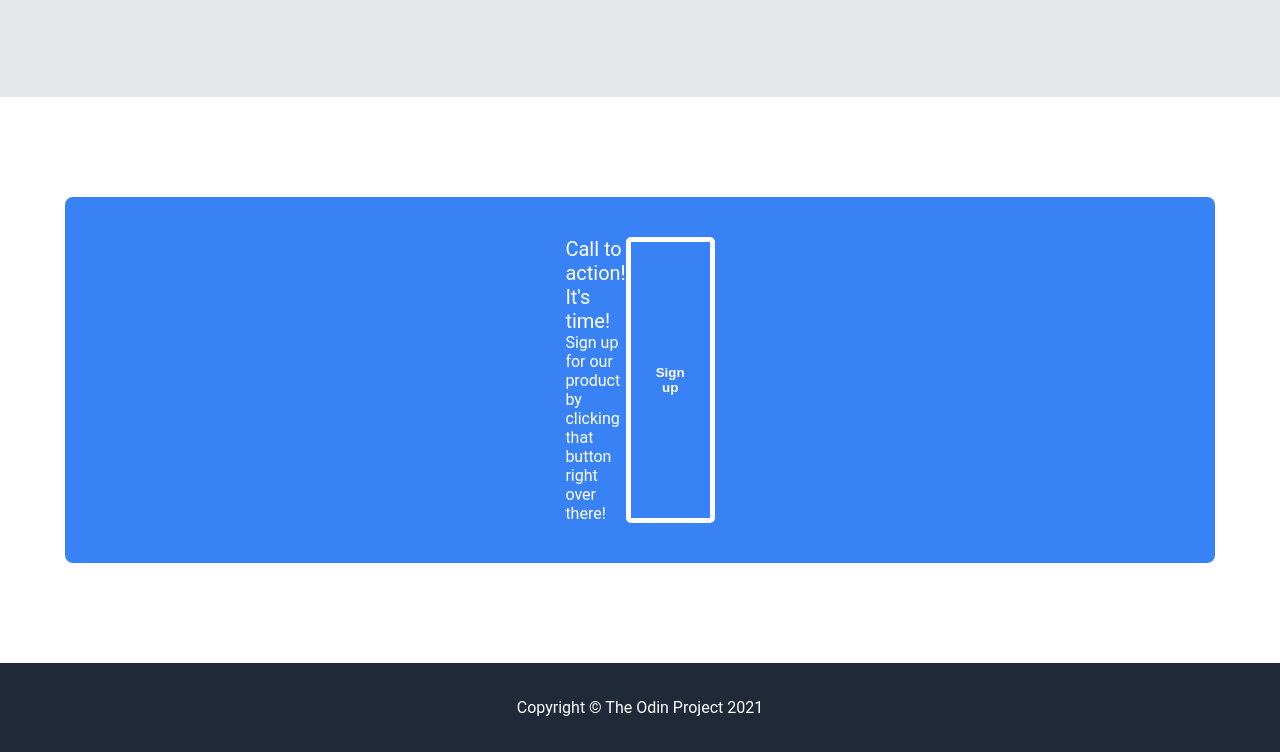
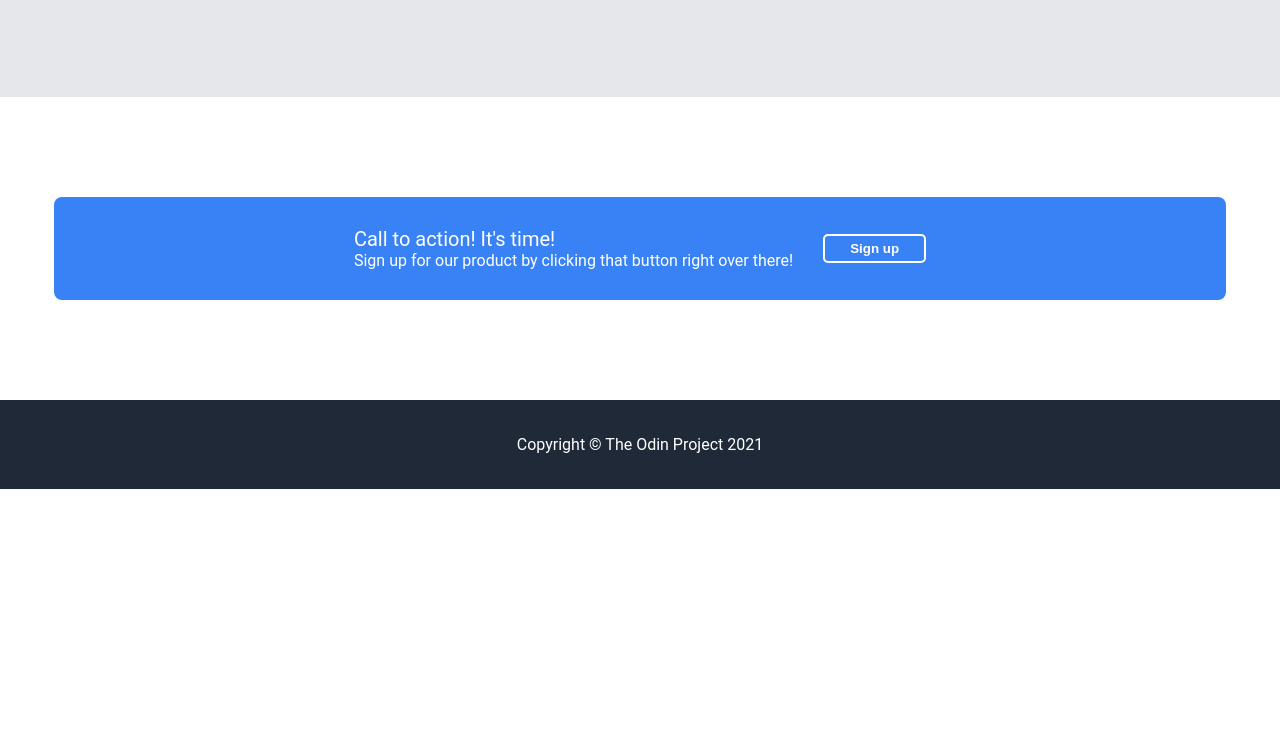
Before and after one commit to boobimatic/odin-website, a plain HTML site: page index.html in a window 1280 px wide. Shown: the part 1266-2018 px from the top of the page. After the commit the page ends 1755 px from the top, so only its background shows below. Drawn offline with Linux system fonts and the light colour scheme; a web font is replaced by a local one.

Commit message:
complete the content4 but im very confused of this one

```diff
--- a/index.html
+++ b/index.html
@@ -59,11 +59,11 @@
             <div class="Content4">
                 <div class="Content4-01">
                     <div class="Content4-1">
-                        <div>
+                        <div class="Content4-2">
                             <div class="Call">Call to action! It's time!</div>
                             Sign up for our product by clicking that button right over there!
                         </div>
-                        <button class="button2">Sign up</button>
+                        <div class="button2-1"><button class="button2">Sign up</button></div>
                     </div>
                 </div>
             </div>
--- a/styles.css
+++ b/styles.css
@@ -48,8 +48,7 @@ ul {
 .Content1 {
     background-color: #1F2937;
     display: flex;
-    justify-content: center;
-    gap: 300px;
+    justify-content: space-around;
     padding: 110px;
 }
 
@@ -82,7 +81,7 @@ button {
 }
 
 .button2 {
-    border: white solid 5px;
+    border: white solid 2px;
 }
 
 .Content2 {
@@ -149,24 +148,20 @@ button {
     font-weight: 500;
     font-style: none;
 }
-
-/* on .Content4 selector, why does the .Container4-1 get taller when the browser is shrunk down is size with the text going from horizontal to vertical and the button getting taller as well */
-
 .Content4 {
     display: flex;
     justify-content: center;
-    padding: 100px;
-    flex-shrink: 0;
-}
-
-.Content4-01 {
-    display: flex;
+    padding: 100px 0;
 }
 
 .Content4-1 {
     display: flex;
-    justify-content: space-around;
-    padding: 40px 500px;
+    justify-content: space-between;
+    width: 100%;
+    flex-wrap: wrap;
+    box-sizing: border-box;
+    padding: 30px 300px;
+    gap: 30px;
     background-color: #3882F6;
     color: white;
     border-radius: 8px;
@@ -176,6 +171,12 @@ button {
     font-size: 20px;
 }
 
+.button2-1 {
+    display: flex;
+    justify-content: center;
+    align-items: center;
+}
+
 .Footer {
     display: flex;
     background-color: #1F2937;
```
